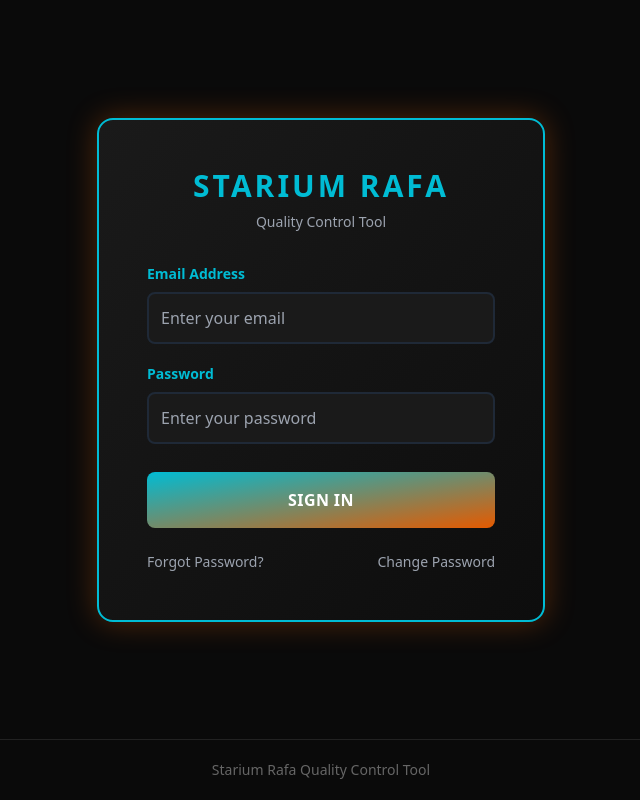
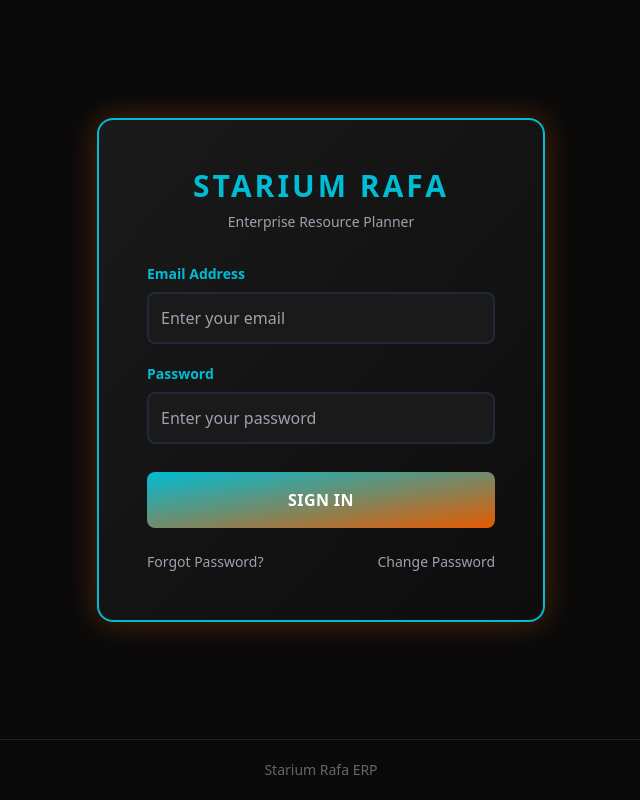
Before and after one commit to EngrDammie/starium-app, a React (Vite) app: page /#/login in a window 1280 px wide. Shown: the whole page, without its empty margins (319-959 px from the left). Built offline with nearby package versions, Linux system fonts and the light colour scheme; no server answers; the database is empty.

Commit message:
feat: Rename application from Quality Control Tool to Enterprise Resource Planner and update related references

```diff
--- a/index.html
+++ b/index.html
@@ -4,7 +4,7 @@
     <meta charset="UTF-8" />
     <link rel="icon" type="image/svg+xml" href="/favicon.svg" />
     <meta name="viewport" content="width=device-width, initial-scale=1.0" />
-    <title>starium-app</title>
+    <title>Starium Rafa ERP</title>
   </head>
   <body>
     <div id="root"></div>
--- a/src/components/Footer.jsx
+++ b/src/components/Footer.jsx
@@ -7,7 +7,7 @@ export default function Footer() {
 
       {/* This text hides when the footer is hovered (group-hover:opacity-0) */}
       <div className="text-[#666] text-sm transition-opacity duration-300 group-hover:opacity-0">
-        Starium Rafa Quality Control Tool
+        Starium Rafa ERP
       </div>
 
       {/* This text is invisible by default (opacity-0), but appears on hover (group-hover:opacity-100) */}
--- a/src/pages/Login.jsx
+++ b/src/pages/Login.jsx
@@ -58,7 +58,7 @@ export default function Login() {
       <div className="flex flex-col items-center justify-center flex-1 w-full p-4">
         <div className="bg-gradient-to-br from-[#1a1a1a] to-[#0d0d0d] p-10 md:p-12 rounded-2xl border-2 border-primary shadow-[0_0_30px_rgba(255,107,0,0.3)] max-w-md w-full animate-[fadeIn_0.5s_ease-out]">
           <h1 className="text-primary text-3xl font-bold mb-2 uppercase tracking-widest text-center">Starium Rafa</h1>
-          <p className="text-gray-400 text-center mb-8 text-sm">Quality Control Tool</p>
+          <p className="text-gray-400 text-center mb-8 text-sm">Enterprise Resource Planner</p>
 
           {error && <div className="text-status-danger bg-status-danger/10 border border-status-danger p-3 rounded-lg mb-5 text-center text-sm font-medium">{error}</div>}
 
--- a/src/pages/PowderDensity.jsx
+++ b/src/pages/PowderDensity.jsx
@@ -245,7 +245,7 @@ export default function PowderDensity() {
   const showTestCounter = systemRole === 'super_admin' || departmentRoles.some(r => ['qc_staff', 'qc_manager'].includes(r));
 
   return (
-    <Layout title="Starium Rafa Quality Control" subtitle="Powder Density Data Entry">
+    <Layout title="Starium Rafa ERP" subtitle="Powder Density Data Entry">
       <style>{`@keyframes shake { 0%, 100% { transform: translateX(0); } 25% { transform: translateX(-5px); } 75% { transform: translateX(5px); } } .animate-shake { animation: shake 0.4s ease-in-out; }`}</style>
 
       <div className="flex flex-wrap justify-center gap-4 mb-6 animate-[fadeIn_0.5s_ease-out]">
```
Also changed, not shown: 2 other files (tests, documents, lock files or other folders).
